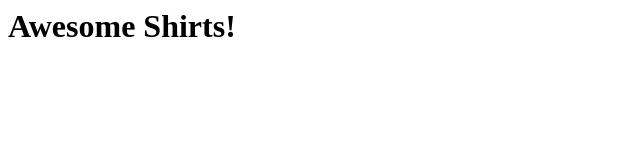
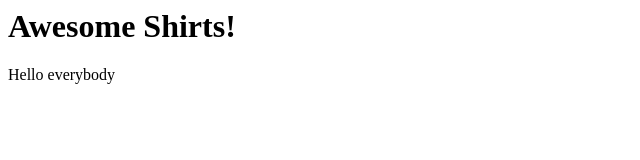
Before and after one commit to CoolGuy9762345/CoolGuy9762345.github.io, a plain HTML site: page index.html in a window 1280 px wide. Shown: the whole page, without its empty margins (0-640 px from the left). Drawn offline with Linux system fonts and the light colour scheme.

Commit message:
Added updates

```diff
--- a/index.html
+++ b/index.html
@@ -1,5 +1,6 @@
 <html>
 <body>
 <h1>Awesome Shirts!</h1>
+<div>Hello everybody</div>
 </body>
 </html>
```
